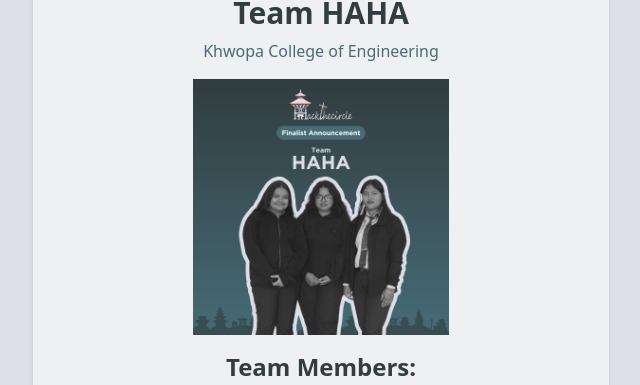
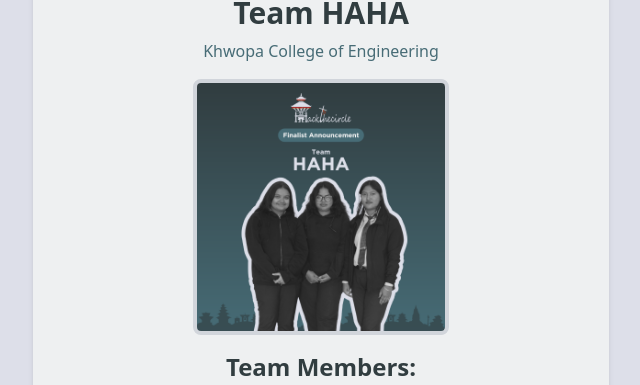
Before and after one commit to sushilashrestha/hackthewebsite, a React (Vite) app: page /teams/2024/1 in a window 1280 px wide. Shown: the part 141-526 px from the top of the page, without its empty margins (319-959 px from the left). Built offline with nearby package versions, Linux system fonts and the light colour scheme.

Commit message:
Refactor TeamDetails component for improved code readability and styling

```diff
--- a/src/components/TeamDetails.tsx
+++ b/src/components/TeamDetails.tsx
@@ -1,29 +1,31 @@
 import { useParams } from "react-router-dom";
 import { ArrowLeft } from "lucide-react";
-import { teams } from '@/data'
+import { teams } from '@/data';
 
 export default function TeamPage() {
-
-  const { id } = useParams()
-  const team = teams.find(t => t.id === id)
+  const { id } = useParams();
+  const team = teams.find(t => t.id === id);
 
   if (!team) {
-    return <div>Team not found</div>
+    return <div>Team not found</div>;
   }
 
   return (
     <div className="container mx-auto flex flex-col p-6 items-center text-center">
       <div className="relative w-full max-w-xl">
         <div className="rounded-xl shadow-md overflow-hidden bg-card mt-8">
-            <a href="/" className="p-4 ml-4 text-primary"><div className="flex">
-                <ArrowLeft/> <p>Back to Home</p></div></a>
+          <a href="/" className="p-4 ml-4 text-primary">
+            <div className="flex">
+              <ArrowLeft /> <p>Back to Home</p>
+            </div>
+          </a>
 
           <h1 className="text-3xl font-bold text-primary my-2">{team.name}</h1>
           <p className="text-secondary mb-4">{team.institution}</p>
           <img
             src={`/${team.imageUrl}`}
             alt={`${team.name}`}
-            className="object-cover w-64 h-64 mx-auto mb-4"
+            className="object-cover w-64 h-64 mx-auto mb-4 border-4 border-solid border-gray-300 rounded-lg"
           />
           <div className="p-4 pt-0">
             <h2 className="text-2xl font-semibold text-primary">Team Members:</h2>
@@ -40,5 +42,5 @@ export default function TeamPage() {
         </div>
       </div>
     </div>
-  )
+  );
 }
```
